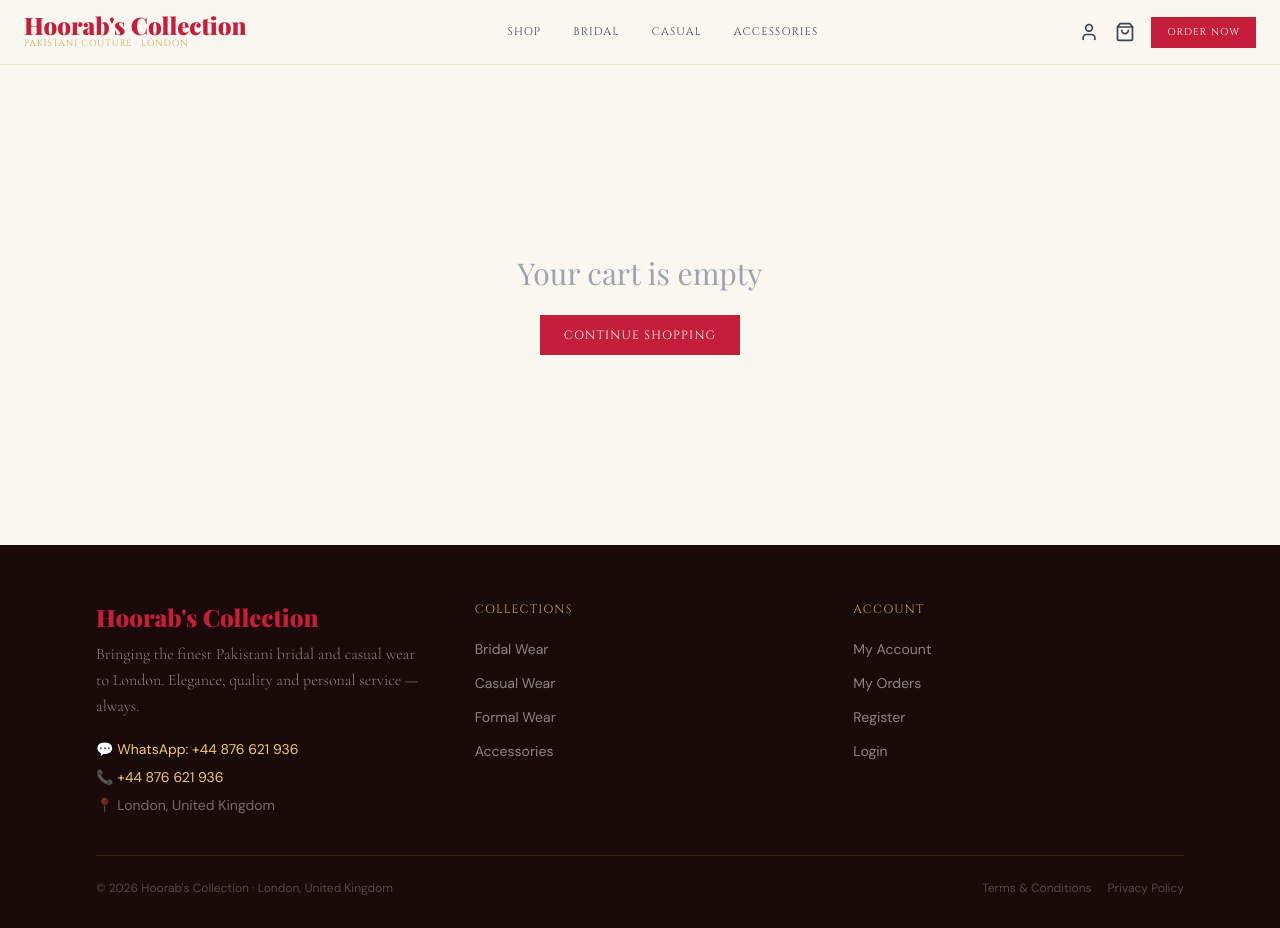
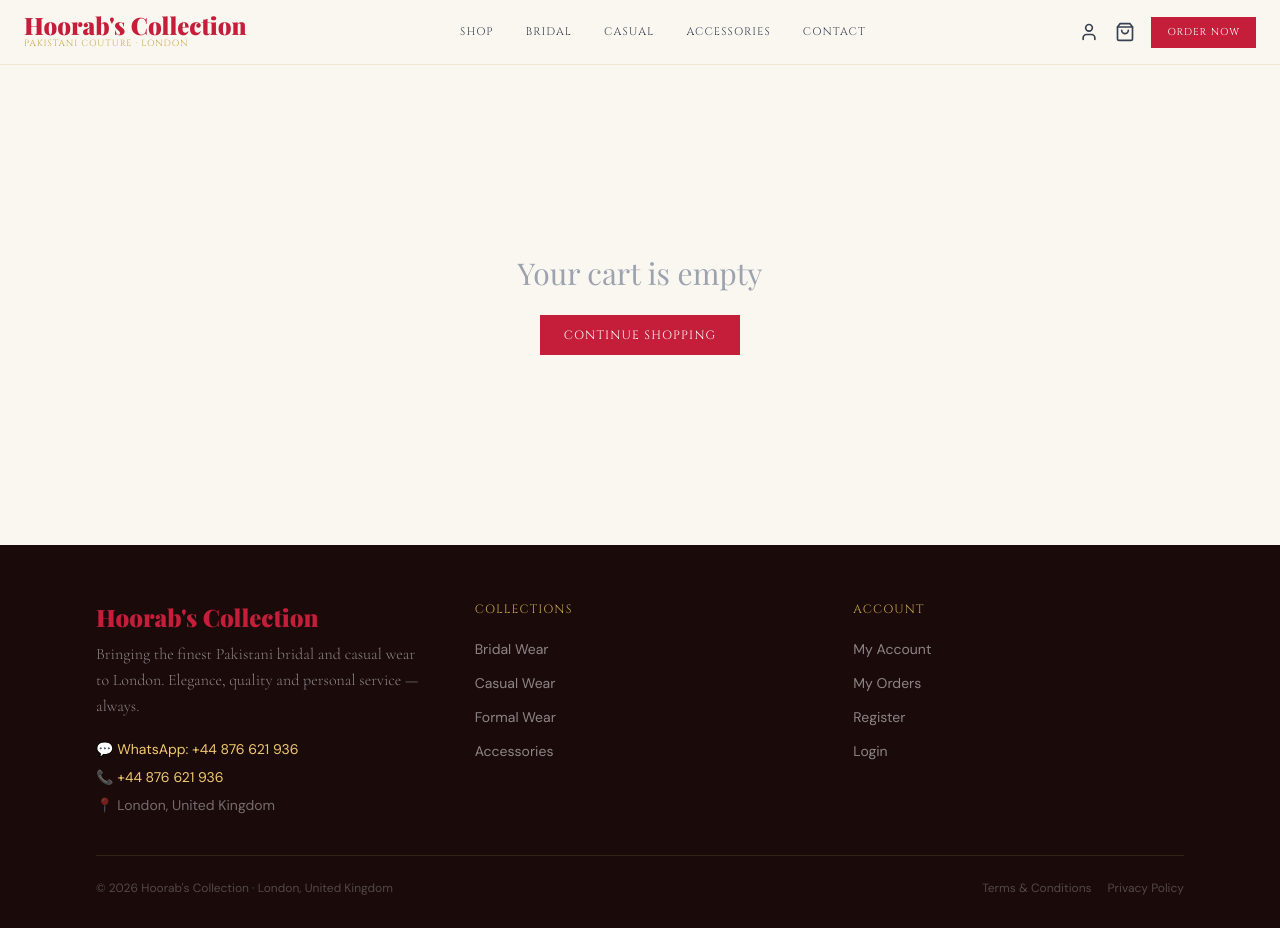
Before and after one commit to hoorabscollection/hoorabscollection, a Next.js app: page /cart in a window 1280 px wide. Built offline with nearby package versions, Linux system fonts and the light colour scheme; a web font is replaced by a local one.

Commit message:
Add Contact link to navbar

```diff
--- a/components/shop/Navbar.tsx
+++ b/components/shop/Navbar.tsx
@@ -18,7 +18,7 @@ export default function Navbar() {
 
         {/* Desktop nav */}
         <nav className="hidden md:flex items-center gap-8">
-          {[['Shop', '/shop'], ['Bridal', '/shop?category=bridal'], ['Casual', '/shop?category=casual'], ['Accessories', '/shop?category=accessories']].map(([l, h]) => (
+          {[['Shop', '/shop'], ['Bridal', '/shop?category=bridal'], ['Casual', '/shop?category=casual'], ['Accessories', '/shop?category=accessories'], ['Contact', '/contact']].map(([l, h]) => (
             <Link key={l} href={h} className="font-cinzel text-[11px] tracking-widest text-gray-700 hover:text-crimson uppercase transition-colors">{l}</Link>
           ))}
         </nav>
@@ -46,7 +46,7 @@ export default function Navbar() {
       {/* Mobile menu */}
       {open && (
         <div className="md:hidden bg-white border-t border-gray-100 px-6 py-4 flex flex-col gap-4">
-          {[['Shop All', '/shop'], ['Bridal Wear', '/shop?category=bridal'], ['Casual Wear', '/shop?category=casual'], ['Formal Wear', '/shop?category=formal'], ['Accessories', '/shop?category=accessories'], ['My Account', '/account']].map(([l, h]) => (
+          {[['Shop All', '/shop'], ['Bridal Wear', '/shop?category=bridal'], ['Casual Wear', '/shop?category=casual'], ['Formal Wear', '/shop?category=formal'], ['Accessories', '/shop?category=accessories'], ['Contact Us', '/contact'], ['My Account', '/account']].map(([l, h]) => (
             <Link key={l} href={h} onClick={() => setOpen(false)}
               className="font-cinzel text-xs tracking-widest text-gray-700 uppercase">{l}</Link>
           ))}
```
